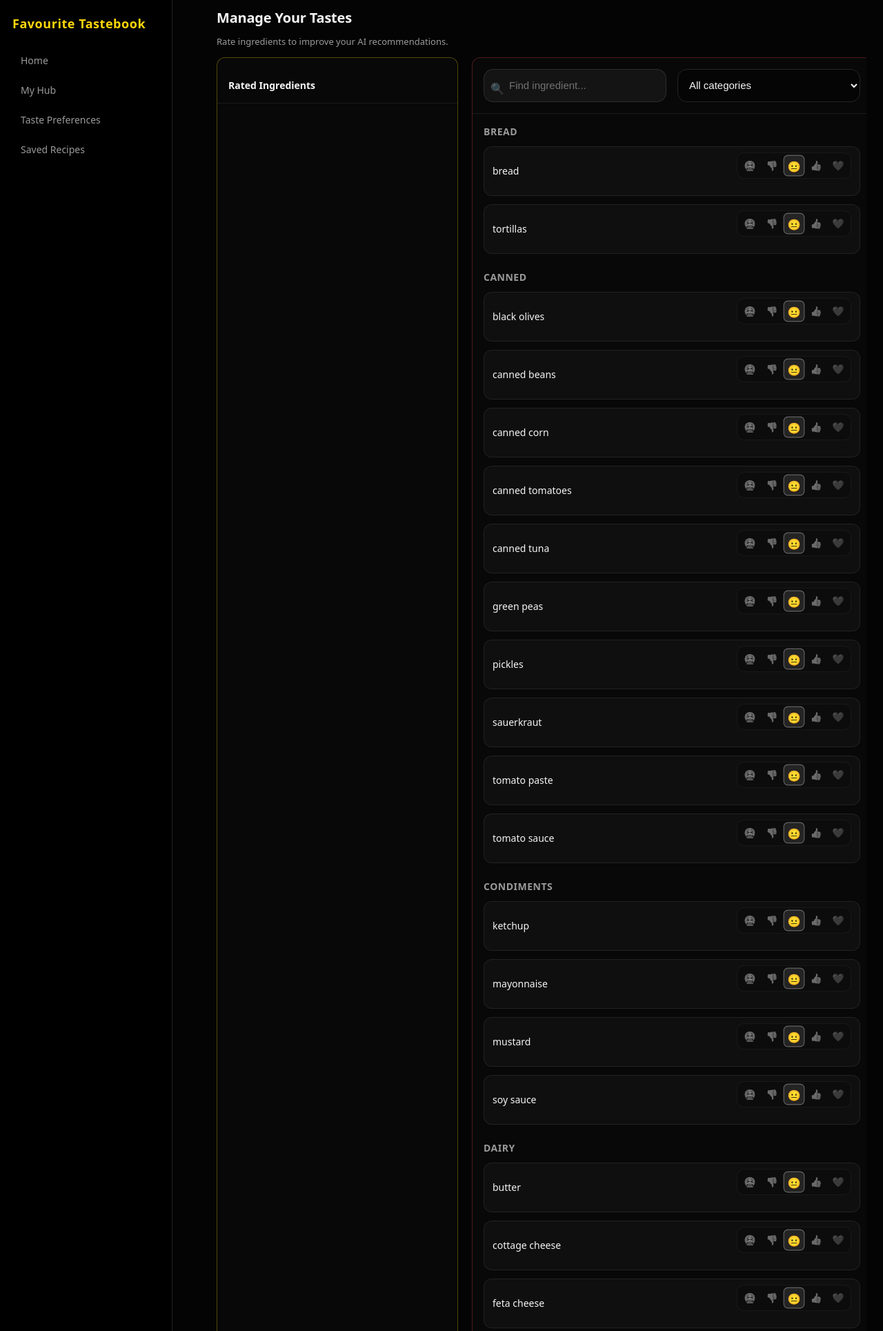
After one commit to SueRix/Favourite-Tastebook, a Django app: page /home/tastes/ in a window 1280 px wide. The commit adds this page. Shown: the top 1929 px of the page at 69% size. Run offline with Django 5.2, Linux system fonts and the light colour scheme; the visitor is signed in with stand-in values (Sample User, id 1); data comes from the database, SQL or seed files in the repository; parts of the project's set-up code (start-up, migrations or seed data) failed here and were passed over; some libraries are stand-ins or nearby versions.

Commit message:
basic UI for rate ingredients feature

```diff
--- /dev/null
+++ b/favourite_tastebook/recipe_manager/static/css/tastes.css
@@ -0,0 +1,146 @@
+/* main layout container */
+.tastes-container {
+    height: calc(100vh - 100px);
+    display: flex;
+    flex-direction: column;
+}
+
+/* two column grid setup */
+.tastes-layout-grid {
+    display: grid;
+    grid-template-columns: 350px 1fr;
+    gap: 20px;
+    height: 100%;
+    overflow: hidden;
+}
+
+/* yellow column (rated) */
+.tastes-col-rated {
+    display: flex;
+    flex-direction: column;
+    border: 1px solid rgba(255, 214, 10, 0.3); /* subtle yellow border */
+    border-radius: 12px;
+    background: rgba(255, 255, 255, 0.02);
+    overflow: hidden;
+}
+
+/* red column (search & unrated) */
+.tastes-col-search {
+    display: flex;
+    flex-direction: column;
+    border: 1px solid rgba(239, 68, 68, 0.3); /* subtle red border */
+    border-radius: 12px;
+    background: rgba(255, 255, 255, 0.02);
+    overflow: hidden;
+}
+
+/* inner scrollable areas */
+.tastes-scroll-area {
+    flex: 1;
+    overflow-y: auto;
+    padding: 16px;
+}
+
+/* controls row (orange and green boxes) */
+.tastes-controls-row {
+    display: grid;
+    grid-template-columns: 1fr 1fr;
+    gap: 16px;
+    padding: 16px;
+    border-bottom: 1px solid rgba(255, 255, 255, 0.08);
+}
+
+.tastes-grid {
+    display: grid;
+    grid-template-columns: repeat(auto-fill, minmax(300px, 1fr));
+    gap: 12px;
+}
+
+/* single ingredient row */
+.taste-row {
+    display: flex;
+    align-items: center;
+    justify-content: space-between;
+    background: rgba(255, 255, 255, 0.03);
+    border: 1px solid rgba(255, 255, 255, 0.08);
+    border-radius: 12px;
+    padding: 8px 12px;
+    transition: background 0.2s;
+}
+
+.taste-row:hover {
+    background: rgba(255, 255, 255, 0.06);
+}
+
+.taste-name {
+    color: var(--text-main);
+    font-size: 14px;
+    font-weight: 500;
+    white-space: nowrap;
+    overflow: hidden;
+    text-overflow: ellipsis;
+    padding-right: 10px;
+}
+
+/* category headers */
+.taste-category-group {
+    margin-bottom: 24px;
+}
+
+.taste-category-title {
+    font-size: 14px;
+    font-weight: 700;
+    color: var(--text-muted);
+    margin-bottom: 12px;
+    text-transform: uppercase;
+    letter-spacing: 0.5px;
+}
+
+/* radio buttons styles (moved from previous version) */
+.taste-radios {
+    display: flex;
+    gap: 4px;
+    background: rgba(0, 0, 0, 0.2);
+    padding: 4px;
+    border-radius: 10px;
+    border: 1px solid rgba(255, 255, 255, 0.05);
+}
+
+.t-radio {
+    cursor: pointer;
+    position: relative;
+    display: flex;
+}
+
+.t-radio input {
+    position: absolute;
+    opacity: 0;
+    width: 0;
+    height: 0;
+}
+
+.t-mark {
+    display: flex;
+    align-items: center;
+    justify-content: center;
+    width: 28px;
+    height: 28px;
+    border-radius: 6px;
+    font-size: 14px;
+    transition: all 0.2s ease;
+    opacity: 0.5;
+    filter: grayscale(100%);
+}
+
+.t-radio:hover .t-mark { opacity: 0.8; }
+.t-radio input:checked + .t-mark {
+    opacity: 1;
+    filter: grayscale(0%);
+    transform: scale(1.1);
+}
+
+.t-radio.hate input:checked + .t-mark { background: rgba(239, 68, 68, 0.2); border: 1px solid rgba(239, 68, 68, 0.5); }
+.t-radio.dislike input:checked + .t-mark { background: rgba(249, 115, 22, 0.2); border: 1px solid rgba(249, 115, 22, 0.5); }
+.t-radio.neutral input:checked + .t-mark { background: rgba(255, 255, 255, 0.1); border: 1px solid rgba(255, 255, 255, 0.3); }
+.t-radio.like input:checked + .t-mark { background: rgba(132, 204, 22, 0.2); border: 1px solid rgba(132, 204, 22, 0.5); }
+.t-radio.love input:checked + .t-mark { background: rgba(34, 197, 94, 0.2); border: 1px solid rgba(34, 197, 94, 0.5); }
--- /dev/null
+++ b/favourite_tastebook/recipe_manager/static/js/tastes.js
@@ -0,0 +1,38 @@
+// execute when dom is loaded
+document.addEventListener('DOMContentLoaded', () => {
+    const searchInput = document.getElementById('taste-search-input');
+    const categorySelect = document.getElementById('taste-category-select');
+
+    if (searchInput && categorySelect) {
+        // attach event listeners
+        searchInput.addEventListener('keyup', filterTastes);
+        categorySelect.addEventListener('change', filterTastes);
+    }
+});
+
+// combined filter for text and category
+function filterTastes() {
+    const query = document.getElementById('taste-search-input').value.toLowerCase();
+    const selectedCategory = document.getElementById('taste-category-select').value.toLowerCase();
+
+    const rows = document.querySelectorAll('#unrated-tastes-container .taste-row');
+    const groups = document.querySelectorAll('#unrated-tastes-container .taste-category-group');
+
+    // filter individual rows
+    rows.forEach(row => {
+        const name = row.getAttribute('data-name');
+        const matchesSearch = name.includes(query);
+        row.style.display = matchesSearch ? 'flex' : 'none';
+    });
+
+    // filter groups based on category select and visible rows
+    groups.forEach(group => {
+        const groupCat = group.getAttribute('data-category');
+        const matchesCategory = selectedCategory === '' || groupCat === selectedCategory;
+
+        const visibleRows = group.querySelectorAll('.taste-row[style="display: flex;"]');
+        const hasVisibleRows = visibleRows.length > 0;
+
+        group.style.display = (matchesCategory && hasVisibleRows) ? 'block' : 'none';
+    });
+}
--- /dev/null
+++ b/favourite_tastebook/recipe_manager/templates/main/taste_preferences.html
@@ -0,0 +1,67 @@
+{% extends "layout/base.html" %}
+{% load static %}
+
+{% block title %}My Tastes • Tastebook{% endblock %}
+
+{% block extra_css %}
+    <link rel="stylesheet" href="{% static 'css/home.css' %}">
+    <link rel="stylesheet" href="{% static 'css/tastes.css' %}">
+{% endblock %}
+
+{% block content %}
+    <div class="container tastes-container">
+        <div class="home-card-head tools-header">
+            <div class="rf-title-large">Manage Your Tastes</div>
+            <p class="home-muted">Rate ingredients to improve your AI recommendations.</p>
+        </div>
+
+        <div class="tastes-layout-grid">
+
+            <div class="tastes-col-rated" id="rated-tastes-panel">
+                <div style="padding: 16px; border-bottom: 1px solid rgba(255,255,255,0.08);">
+                    <h3 class="rf-section-title no-margin">Rated Ingredients</h3>
+                </div>
+                <div class="tastes-scroll-area box-scroll"
+                     id="rated-tastes-container"
+                     hx-get="{% url 'partials_rated_tastes' %}"
+                     hx-trigger="tastesUpdated from:body">
+                    {% include "partials/tastes_rated_panel.html" %}
+                </div>
+            </div>
+
+            <div class="tastes-col-search" id="search-tastes-panel">
+
+                <div class="tastes-controls-row">
+                    <div class="search-wrapper w-100">
+                        <span class="search-icon">🔍</span>
+                        <input type="text"
+                               id="taste-search-input"
+                               class="search-input large-input w-100"
+                               placeholder="Find ingredient...">
+                    </div>
+
+                    <div class="filters-row w-100">
+                        <select class="mini-select large-input w-100" id="taste-category-select">
+                            <option value="">All categories</option>
+                            {% for c in categories %}
+                                <option value="{{ c }}">{{ c }}</option>
+                            {% endfor %}
+                        </select>
+                    </div>
+                </div>
+
+                <div class="tastes-scroll-area box-scroll"
+                     id="unrated-tastes-container"
+                     hx-get="{% url 'partials_search_tastes' %}"
+                     hx-trigger="tastesUpdated from:body">
+                    {% include "partials/tastes_search_panel.html" %}
+                </div>
+            </div>
+
+        </div>
+    </div>
+{% endblock %}
+
+{% block extra_js %}
+    <script src="{% static 'js/tastes.js' %}"></script>
+{% endblock %}
--- /dev/null
+++ b/favourite_tastebook/recipe_manager/templates/partials/tastes_rated_panel.html
@@ -0,0 +1,32 @@
+<div class="tastes-grid" style="grid-template-columns: 1fr;">
+    {% for ing in ingredients %}
+        {% if ing.current_score != 0 %}
+            <div class="taste-row">
+                <span class="taste-name">{{ ing.name }}</span>
+                <form class="taste-radios"
+                      hx-post="{% url 'api_ingredient_update' %}"
+                      hx-trigger="change"
+                      hx-swap="none"
+                      hx-headers='{"X-CSRFToken": "{{ csrf_token }}"}'>
+                    <input type="hidden" name="ingredient_id" value="{{ ing.id }}">
+
+                    <label class="t-radio hate"><input type="radio" name="score" value="-2"
+                                                       {% if ing.current_score == -2 %}checked{% endif %}><span
+                            class="t-mark">🤮</span></label>
+                    <label class="t-radio dislike"><input type="radio" name="score" value="-1"
+                                                          {% if ing.current_score == -1 %}checked{% endif %}><span
+                            class="t-mark">👎</span></label>
+                    <label class="t-radio neutral"><input type="radio" name="score" value="0"
+                                                          {% if ing.current_score == 0 %}checked{% endif %}><span
+                            class="t-mark">😐</span></label>
+                    <label class="t-radio like"><input type="radio" name="score" value="1"
+                                                       {% if ing.current_score == 1 %}checked{% endif %}><span
+                            class="t-mark">👍</span></label>
+                    <label class="t-radio love"><input type="radio" name="score" value="2"
+                                                       {% if ing.current_score == 2 %}checked{% endif %}><span
+                            class="t-mark">❤️</span></label>
+                </form>
+            </div>
+        {% endif %}
+    {% endfor %}
+</div>
--- /dev/null
+++ b/favourite_tastebook/recipe_manager/templates/partials/tastes_search_panel.html
@@ -0,0 +1,33 @@
+{% regroup ingredients by category as category_list %}
+
+{% for category in category_list %}
+    <div class="taste-category-group" data-category="{{ category.grouper|lower }}">
+        <div class="taste-category-title">{{ category.grouper|default:"Other" }}</div>
+
+        <div class="tastes-grid">
+            {% for ing in category.list %}
+                {% if ing.current_score == 0 %}
+                    <div class="taste-row" data-name="{{ ing.name|lower }}">
+                        <span class="taste-name">{{ ing.name }}</span>
+                        <form class="taste-radios"
+                              hx-post="{% url 'api_ingredient_update' %}"
+                              hx-trigger="change"
+                              hx-swap="none"
+                              hx-headers='{"X-CSRFToken": "{{ csrf_token }}"}'>
+                            <input type="hidden" name="ingredient_id" value="{{ ing.id }}">
+
+                            <label class="t-radio hate"><input type="radio" name="score" value="-2"><span
+                                    class="t-mark">🤮</span></label>
+                            <label class="t-radio dislike"><input type="radio" name="score" value="-1"><span
+                                    class="t-mark">👎</span></label>
+                            <label class="t-radio neutral"><input type="radio" name="score" value="0" checked><span
+                                    class="t-mark">😐</span></label>
+                            <label class="t-radio like"><input type="radio" name="score" value="1"><span class="t-mark">👍</span></label>
+                            <label class="t-radio love"><input type="radio" name="score" value="2"><span class="t-mark">❤️</span></label>
+                        </form>
+                    </div>
+                {% endif %}
+            {% endfor %}
+        </div>
+    </div>
+{% endfor %}
--- a/favourite_tastebook/templates/includes/sidebar.html
+++ b/favourite_tastebook/templates/includes/sidebar.html
@@ -34,7 +34,7 @@
                 {% endif %}
             </a>
 
-            <a href="{% url 'tastes' %}"
+            <a href="{% url 'tastes_profile' %}"
                data-auth-required="1"
                class="nav-link {% if request.resolver_match.url_name == 'tastes' %}nav-link--active{% endif %}">
                 <span class="nav-text">Taste Preferences</span>
```
